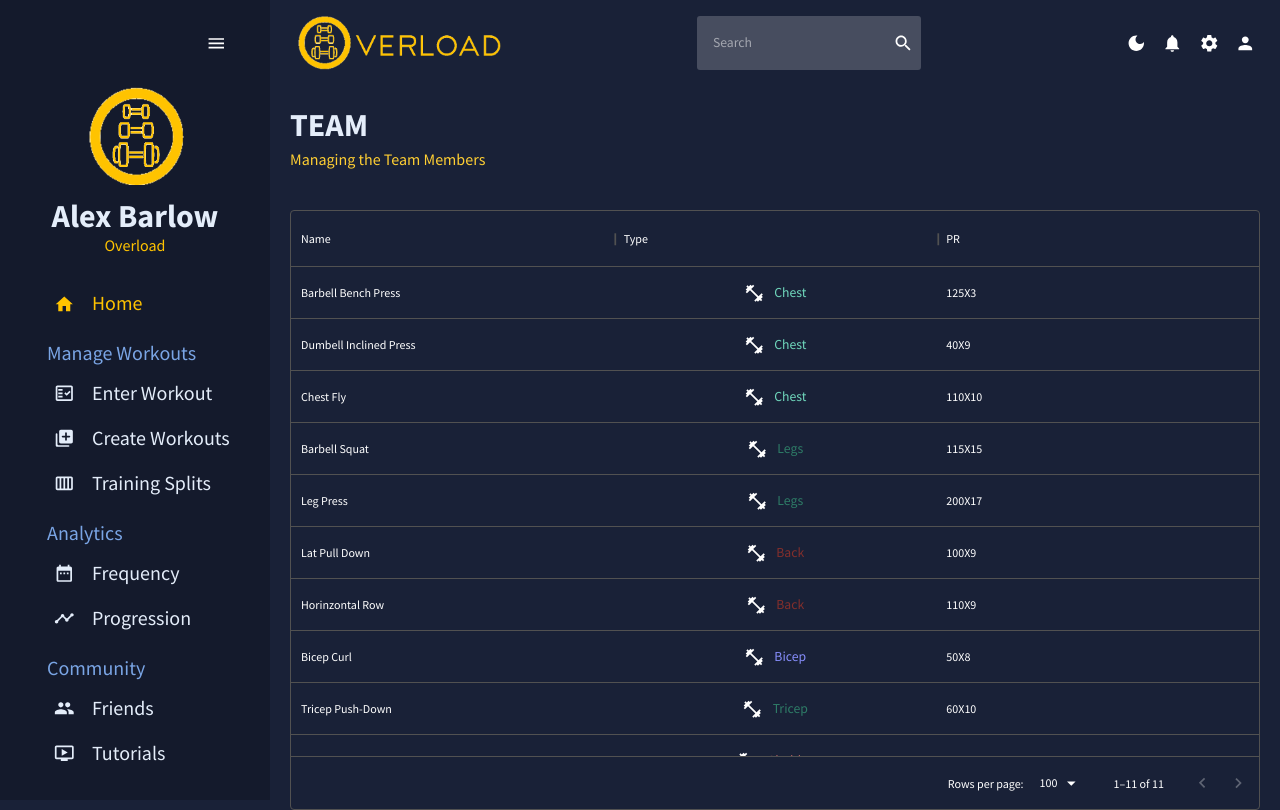
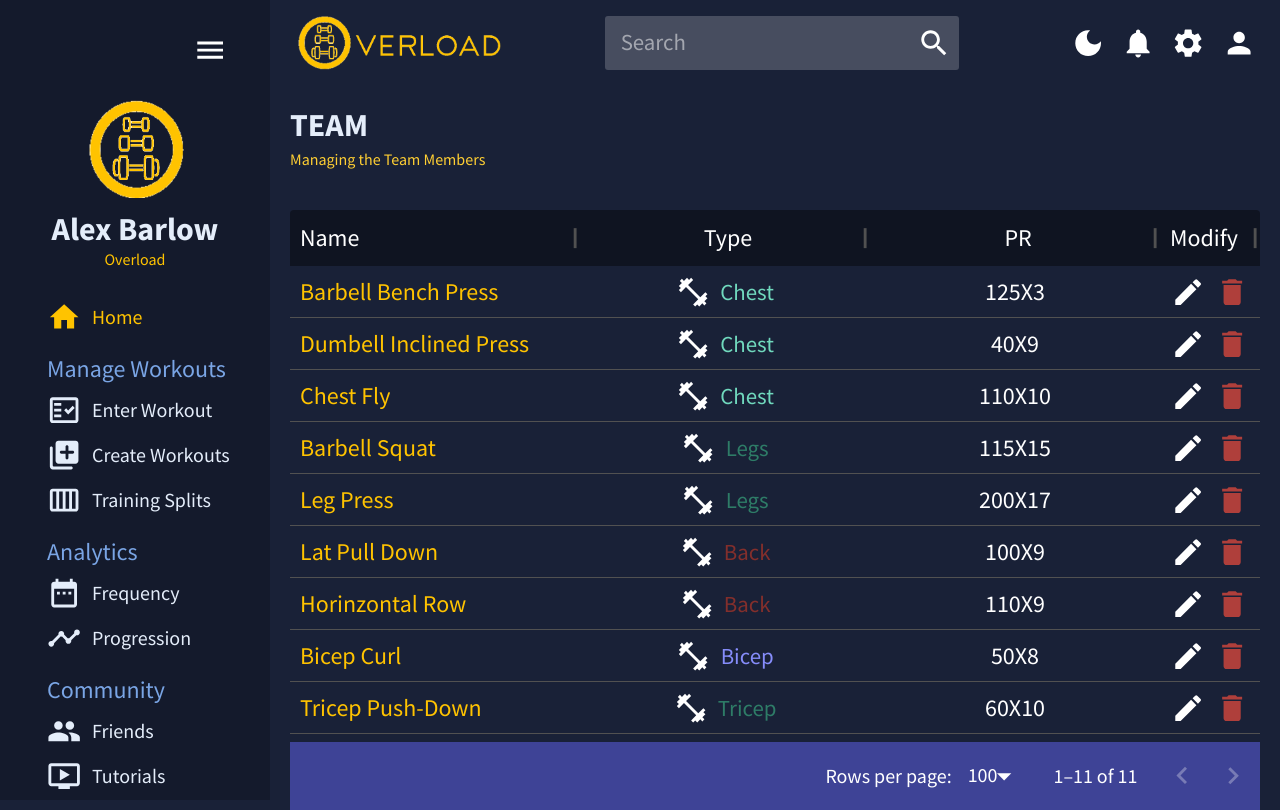
Before and after one commit to alexbarlow214/workout-frontend, a React (Create React App) app: page /workouts in a window 1280 px wide. Built offline with nearby package versions, Linux system fonts and the light colour scheme; no server answers.

Commit message:
further styling data grid

```diff
--- a/src/App.js
+++ b/src/App.js
@@ -26,10 +26,10 @@
   })
 })
 
-    setRetrieve(oldEx => {
-      return !oldEx
-    })
-    console.log(shouldRetrieve)
+    // setRetrieve(oldEx => {
+    //   return !oldEx
+    // })
+    // console.log(shouldRetrieve)
     console.log(name)
 
   }
@@ -37,14 +37,14 @@
   // const [exercises2, setExercises2] = useState([{id: 1, name: "hi"}, {id:2, name: "hello"}])
 
 
-  const[shouldRetrieve, setRetrieve] = useState(true)
+  // const[shouldRetrieve, setRetrieve] = useState(true)
 
-  const [exercises, setExercises] = useState([])
-  useEffect(() => {
-    fetch("http://localhost:8002/exercise")
-      .then((res) => res.json())
-      .then((data) => setExercises(data.data));
-  }, [shouldRetrieve]);
+  // const [exercises, setExercises] = useState([])
+  // useEffect(() => {
+  //   fetch("http://localhost:8002/exercise")
+  //     .then((res) => res.json())
+  //     .then((data) => setExercises(data.data));
+  // }, [shouldRetrieve]);
 
  return (
     <ColorModeContext.Provider value={colorMode}>
--- a/src/scenes/global/SideBar.jsx
+++ b/src/scenes/global/SideBar.jsx
@@ -72,8 +72,7 @@
                                 alignItems="center"
                                 ml="15px"
                             >
-                                <Typography variant="h3" color={colors.grey[100]}>
-
+                                <Typography variant="h2" color={colors.grey[100]}>
                                 </Typography>
                                 <IconButton onClick = {() => setIsCollasped(!isCollasped)}>
                                     <MenuIcon />
@@ -114,7 +113,7 @@
                             setSelected={setSelected}
                         />
                         {!isCollasped ? (
-                        <Typography variant ="h4" color={colors.grey[500]} sx={{m: "15px 0 5px 20px"}}>
+                        <Typography variant ="h3" color={colors.grey[500]} sx={{m: "15px 0 5px 20px"}}>
                             Manage Workouts
                         </Typography>
                         ) : (<Divider sx={{m: "15px 0 15px 0"}}/>)}
@@ -127,7 +126,7 @@
                         />
                         <Item
                         title = "Create Workouts"
-                        to = "/"
+                        to = "/workouts"
                         icon = {<LibraryAddRoundedIcon/>}
                         selected={selected}
                         setSelected={setSelected}
@@ -140,7 +139,7 @@
                             setSelected={setSelected}
                         />
                         {!isCollasped ? (
-                        <Typography variant ="h4" color={colors.grey[500]} sx={{m: "15px 0 5px 20px"}}>
+                        <Typography variant ="h3" color={colors.grey[500]} sx={{m: "15px 0 5px 20px"}}>
                             Analytics
                         </Typography>)
                          : (<Divider sx={{m: "15px 0 15px 0"}}/>)}
@@ -159,7 +158,7 @@
                             setSelected={setSelected}
                         />
                         {!isCollasped ? (
-                        <Typography variant ="h4" color={colors.grey[500]} sx={{m: "15px 0 5px 20px"}}>
+                        <Typography variant ="h3" color={colors.grey[500]} sx={{m: "15px 0 5px 20px"}}>
                             Community
                         </Typography>)
                         : (<Divider sx={{m: "15px 0 15px 0"}}/>)}
--- a/src/scenes/workouts/index.jsx
+++ b/src/scenes/workouts/index.jsx
@@ -5,7 +5,9 @@
 import { useState, useEffect, inputRef } from "react";
 import Header from "../../components/Header";
 import { mock } from "./mock";
-import FitnessCenterOutlinedIcon from '@mui/icons-material/FitnessCenterOutlined';
+import FitnessCenterOutlinedIcon from "@mui/icons-material/FitnessCenterOutlined";
+import EditIcon from '@mui/icons-material/Edit';
+import DeleteIcon from '@mui/icons-material/Delete';
 
 export default function Workouts() {
   const theme = useTheme();
@@ -20,9 +22,9 @@
     {
       field: "type",
       headerName: "Type",
-      headerAlign: "left",
+      headerAlign: "center",
       flex: 1,
-      align: "left",
+      align: "center",
       renderCell: ({ row: { type } }) => {
         return (
           <Box
@@ -32,13 +34,27 @@
             display="flex"
             justifyContent="center"
           >
-            <FitnessCenterOutlinedIcon sx={{mr: "10px"}}/>
-            {type === "Chest" && <Typography color={colors.greenAccent[400]} >{"Chest"}</Typography>}
-            {type === "Legs" && <Typography color={colors.greenAccent[700]} >{"Legs"}</Typography>}
-            {type === "Bicep" && <Typography color={colors.blueAccent[400]} >{"Bicep"}</Typography>}
-            {type === "Tricep" && <Typography color={colors.greenAccent[700]} >{"Tricep"}</Typography>}
-            {type === "Back" && <Typography color={colors.redAccent[700]} >{"Back"}</Typography>}
-            {type === "Sholder" && <Typography color={colors.redAccent[400]} >{"Sholder"}</Typography>}
+            <FitnessCenterOutlinedIcon sx={{ mr: "10px" }} />
+            {type === "Chest" && (
+              <Typography color={colors.greenAccent[400]}>{"Chest"}</Typography>
+            )}
+            {type === "Legs" && (
+              <Typography color={colors.greenAccent[700]}>{"Legs"}</Typography>
+            )}
+            {type === "Bicep" && (
+              <Typography color={colors.blueAccent[400]}>{"Bicep"}</Typography>
+            )}
+            {type === "Tricep" && (
+              <Typography color={colors.greenAccent[700]}>
+                {"Tricep"}
+              </Typography>
+            )}
+            {type === "Back" && (
+              <Typography color={colors.redAccent[700]}>{"Back"}</Typography>
+            )}
+            {type === "Sholder" && (
+              <Typography color={colors.redAccent[400]}>{"Sholder"}</Typography>
+            )}
           </Box>
         );
       },
@@ -46,10 +62,23 @@
     {
       field: "PR",
       headerName: "PR",
+      headerAlign: "center",
+      flex: 1,
+      align: "center",
+    },
+    {
+      field: "edit",
+      headerName: "Modify",
       headerAlign: "left",
-      flex: 1,
-      align: "left",
-    },
+      align: "center",
+      flex: 0,
+      renderCell: ({ row: { edit } }) => {
+        return <Box display="flex" justifyContent="center">
+          {edit === 1 && (<EditIcon />) }
+          {edit === 1 && (<DeleteIcon sx={{ml:"10px",  color: `${colors.redAccent[600]} !important`}} />) }
+        </Box>
+      }
+    }
   ];
   async function handleInput(e) {
     const name = inputRef.current.value;
@@ -65,27 +94,40 @@
       }),
     });
 
-    setRetrieve((oldEx) => {
-      return !oldEx;
-    });
-    console.log(shouldRetrieve);
-    console.log(name);
+    // setRetrieve((oldEx) => {
+    //   return !oldEx;
+    // });
+    // console.log(shouldRetrieve);
+    // console.log(name);
   }
 
-  const [shouldRetrieve, setRetrieve] = useState(true);
+  // const [shouldRetrieve, setRetrieve] = useState(true);
 
-  const [exercises, setExercises] = useState([]);
-  useEffect(() => {
-    fetch("http://localhost:8002/exercise")
-      .then((res) => res.json())
-      .then((data) => setExercises(data.data));
-  }, [shouldRetrieve]);
+  // const [exercises, setExercises] = useState([]);
+  // useEffect(() => {
+  //   fetch("http://localhost:8002/exercise")
+  //     .then((res) => res.json())
+  //     .then((data) => setExercises(data.data));
+  // }, [shouldRetrieve]);
 
   return (
     <Box m="20px">
       <Header title="TEAM" subtitle="Managing the Team Members" />
-      <Box m="40px 0 0 0" height="75vh">
-        {console.log(exercises)}
+      <Box
+        m="40px 0 0 0"
+        height="75vh"
+        sx={{
+          "& .MuiDataGrid-root": { border: "none", fontSize: "1.5rem" },
+          "& .MuiDataGrid-cell": { border: "none" },
+          "& .name-column-cell": {border: "none", color: colors.gold[500]},
+          "& .MuiDataGrid-columnHeaders": { backgroundColor: colors.primary[700], borderBottom: "none"},
+          "& .MuiDataGrid-footerContainer": {borderTop: "none", backgroundColor: colors.blueAccent[700]}
+
+        }}
+
+      >
+        {console.log(theme.typography.h2.fontSize)}
+        {/* {console.log(exercises)} */}
         <DataGrid rows={mock} columns={columns} />
       </Box>
     </Box>
--- a/src/scenes/workouts/mock.js
+++ b/src/scenes/workouts/mock.js
@@ -3,67 +3,78 @@
         id: 1,
         name: "Barbell Bench Press",
         type: "Chest",
-        PR: "125X3"
+        PR: "125X3",
+        edit: 1
     },
     {
         id: 2,
         name: "Dumbell Inclined Press",
         type: "Chest",
-        PR: "40X9"
+        PR: "40X9",
+        edit: 1
     },
     {
         id: 3,
         name: "Chest Fly",
         type: "Chest",
-        PR: "110X10"
+        PR: "110X10",
+        edit: 1
     },
     {
         id: 4,
         name: "Barbell Squat",
         type: "Legs",
-        PR: "115X15"
+        PR: "115X15",
+        edit: 1
     },
     {
         id: 5,
         name: "Leg Press",
         type: "Legs",
-        PR: "200X17"
+        PR: "200X17",
+        edit: 1
     },
     {
         id: 6,
         name: "Lat Pull Down",
         type: "Back",
-        PR: "100X9"
+        PR: "100X9",
+        edit: 1
     },
     {
         id: 7,
         name: "Horinzontal Row",
         type: "Back",
-        PR: "110X9"
+        PR: "110X9",
+        edit: 1
     },
     {
         id: 8,
         name: "Bicep Curl",
         type: "Bicep",
-        PR: "50X8"
+        PR: "50X8",
+        edit: 1
     },
     {
         id: 9,
         name: "Tricep Push-Down",
         type: "Tricep",
-        PR: "60X10"
+        PR: "60X10",
+        edit: 1
     },
     {
         id: 10,
         name: "Dumbell Sholder Press",
         type: "Sholder",
-        PR: "30X7"
+        PR: "30X7",
+        edit: 1
     },
     {
         id: 11,
         name: "Latteral Raise",
         type: "Sholder",
-        PR: "15X9"
+        PR: "15X9",
+        edit: 1
     },
 
 ]
--- a/src/theme.js
+++ b/src/theme.js
@@ -198,15 +198,15 @@
         },
 
         primary: {
-            100: "#040509",
-            200: "#080b12",
-            300: "#0c101b",
-            400: "#f2f0f0",
-            500: "#141b2d",
-            600: "#434957",
-            700: "#727681",
-            800: "#a1a4ab",
-            900: "#d0d1d5",
+            100: "#e4edfa",
+            200: "#cadbf5",
+            300: "#afc9ef",
+            400: "#95b7ea",
+            500: "#7aa5e5",
+            600: "#6284b7",
+            700: "#496389",
+            800: "#31425c",
+            900: "#18212e"
         },
         yellow: {
             100: "#fff7ce",
@@ -295,7 +295,7 @@
                 }
             } : {
                 primary: {
-                    main: colors.primary[100]
+                    main: colors.primary[400]
                 },
                 secondary: {
                     main: colors.greenAccent[500]
@@ -306,13 +306,13 @@
                     light: colors.grey[100]
                 },
                 background: {
-                    default: "#fcfcfc",
+                    default: colors.primary[500],
                 }
             }
         },
         typography : {
             fontFamily: ["Source Sans Pro", "sans-serif"].join(","),
-            fontSize: 12,
+            fontSize: 20,
             h1: {
                 fontFamily: ["Source Sans Pro", "sans-serif"].join(","),
                 fontSize: 40
```
